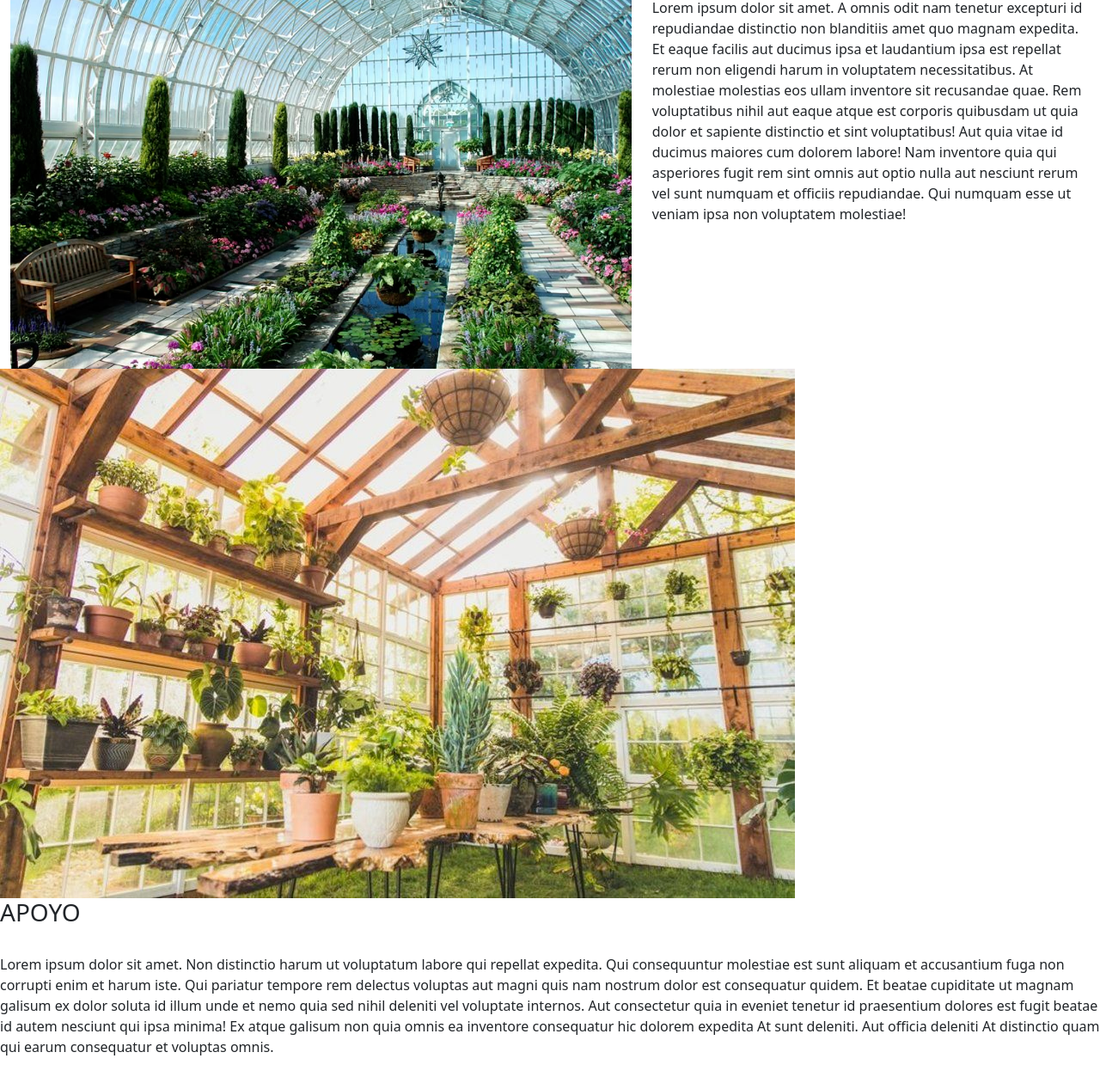
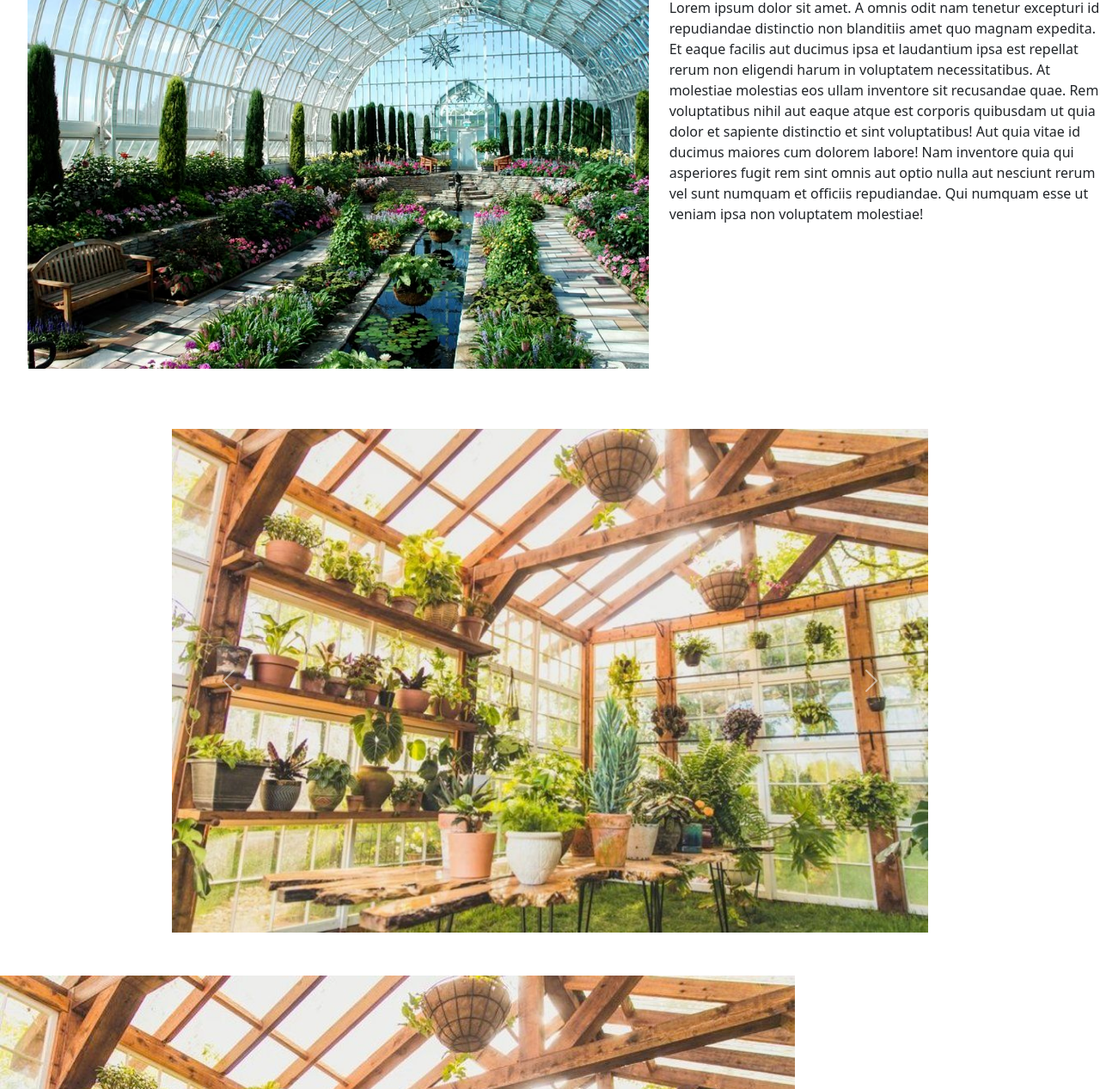
Before and after one commit to Cxnstanzx/Constanza_Flores_GreenHouse, a plain HTML site: page root/2-nosotros.html in a window 1280 px wide. Shown: the part 284-1551 px from the top of the page at 86% size. Drawn offline with nearby package versions, Linux system fonts and the light colour scheme.

Commit message:
Subiendo Proyecto

```diff
--- a/root/2-nosotros.html
+++ b/root/2-nosotros.html
@@ -45,6 +45,28 @@ Nam inventore quia qui asperiores fugit rem sint omnis aut optio nulla aut nesci
     </section>
 
     <!-- SECCION SEGUNDO -->
+
+<div id="carouselExample" class="carousel slide">
+  <div class="carousel-inner">
+    <div class="carousel-item active">
+      <img src="./img/A Gorgeous Greenhouse Heals a Family.png" class="d-block w-100" alt="...">
+    </div>
+    <div class="carousel-item">
+      <img src="./img/greenhouse-g5560a519c_1280.jpg" class="d-block w-100" alt="...">
+    </div>
+    <div class="carousel-item">
+      <img src="./img/greenhouse-g9ed3eccdd_1280.jpg" class="d-block w-100" alt="...">
+    </div>
+  </div>
+  <button class="carousel-control-prev" type="button" data-bs-target="#carouselExample" data-bs-slide="prev">
+    <span class="carousel-control-prev-icon" aria-hidden="true"></span>
+    <span class="visually-hidden">Previous</span>
+  </button>
+  <button class="carousel-control-next" type="button" data-bs-target="#carouselExample" data-bs-slide="next">
+    <span class="carousel-control-next-icon" aria-hidden="true"></span>
+    <span class="visually-hidden">Next</span>
+  </button>
+</div>
 
     <section>
         <img src="./img/A Gorgeous Greenhouse Heals a Family.png" alt="">
--- a/root/style/nosotros.css
+++ b/root/style/nosotros.css
@@ -15,3 +15,14 @@ h1 {
     height: 45px;
     background: -webkit-linear-gradient(left, #82aa13, #c7d496);
 }
+
+.principal-section {
+    margin: 20px 20px 70px;
+}
+
+/* SEGUNDA SECCION */
+
+#carouselExample {
+    background: -webkit-linear-gradient(left, #82aa13, #c7d496);
+    margin: 50px 200px;
+}
```
